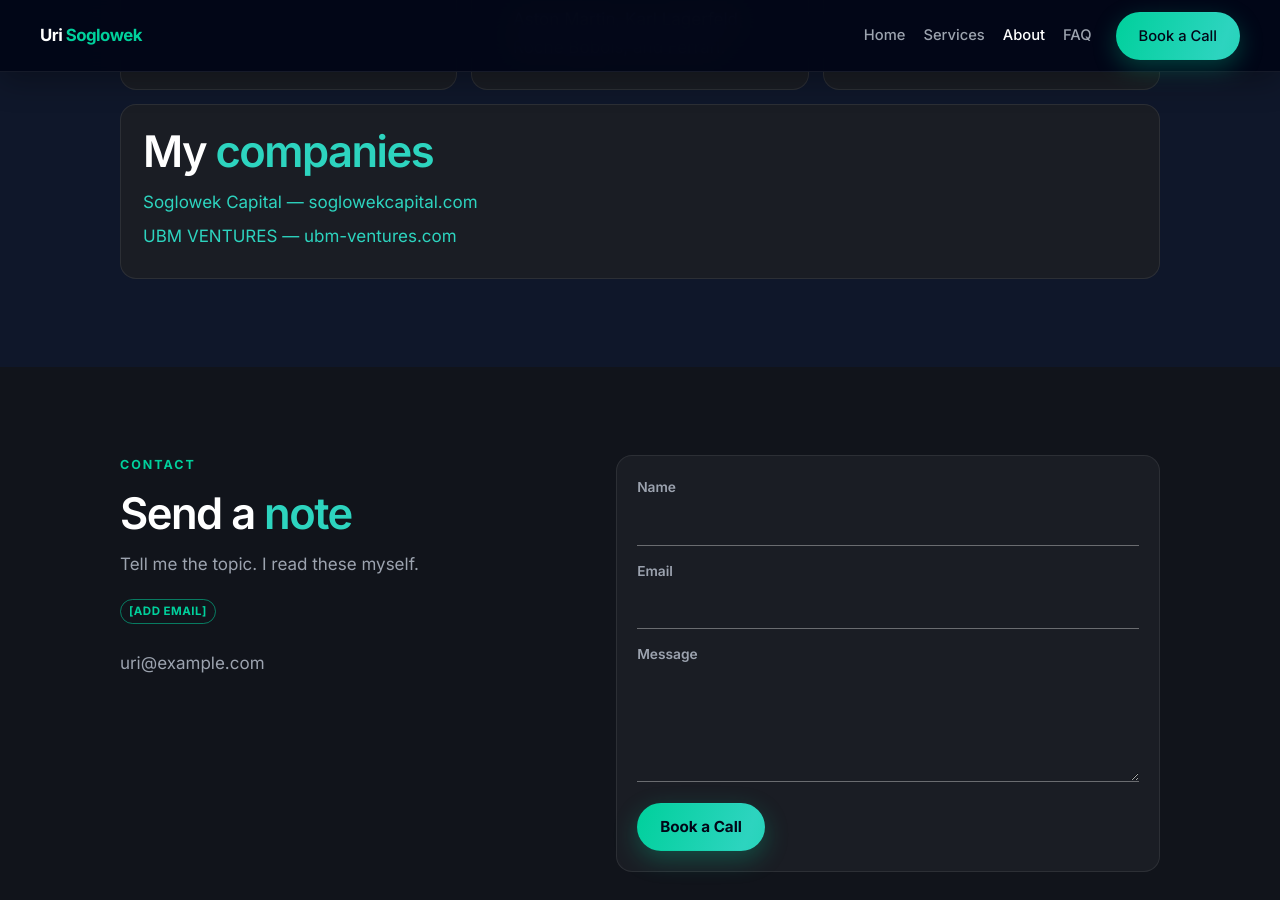
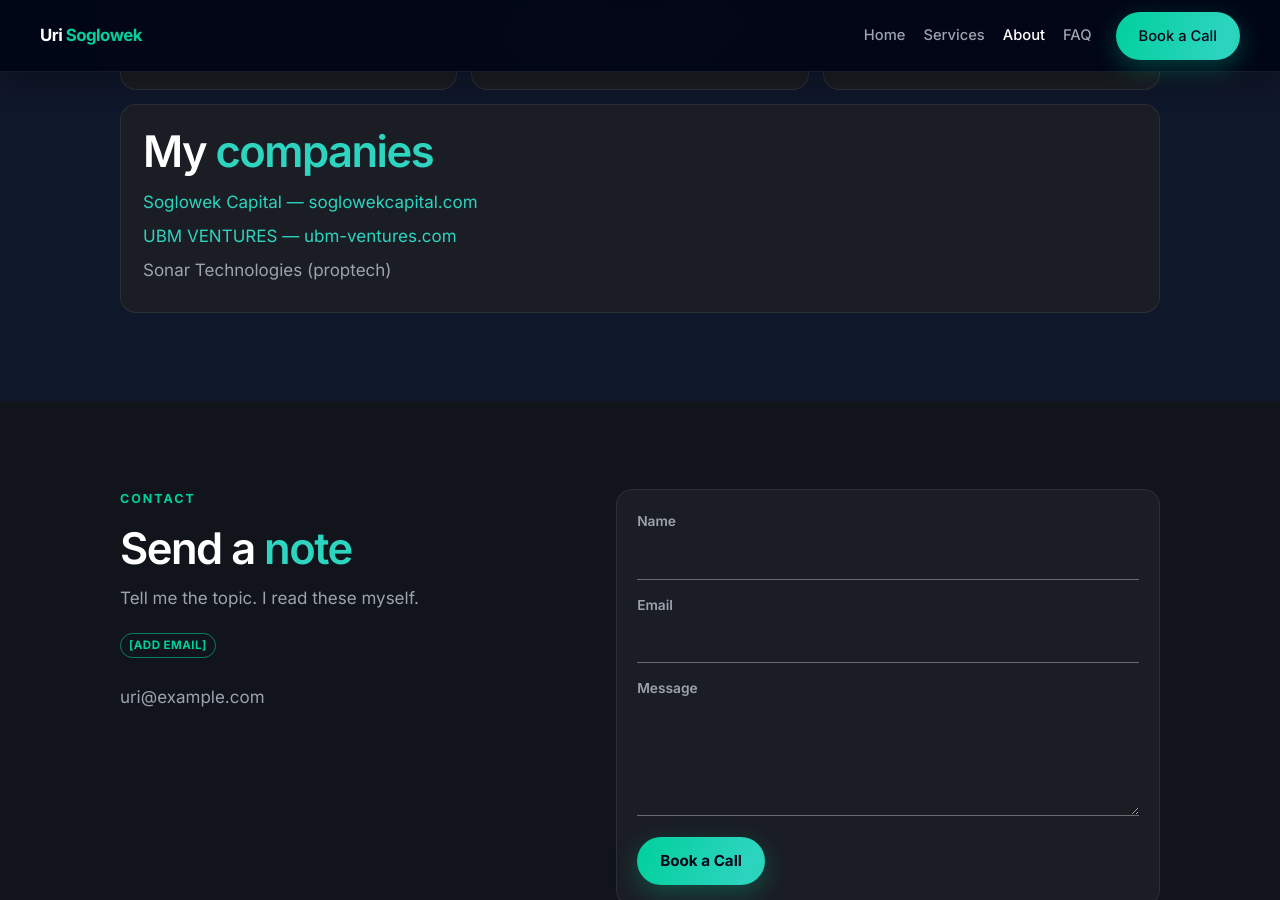
Before and after one commit to urisoglowek-ui/real_estate, a Jekyll site: the page uri/v2/about.html, which Jekyll copies as it is, in a window 1280 px wide and 900 px high, scrolled down 1227 px. Built offline with Jekyll 4.4.1, drawn with Linux system fonts in a browser that asks for light colours.

Commit message:
Name Sonar Technologies on the About page.
The third company is plain text, with no link and no extra description.

Co-authored-by: urisoglowek-ui <urisoglowek-ui@users.noreply.github.com>

```diff
--- a/uri/v2/about.html
+++ b/uri/v2/about.html
@@ -65,6 +65,7 @@
         <ul class="companies">
           <li><a href="https://soglowekcapital.com" target="_blank" rel="noopener">Soglowek Capital — soglowekcapital.com</a></li>
           <li><a href="https://ubm-ventures.com" target="_blank" rel="noopener">UBM VENTURES — ubm-ventures.com</a></li>
+          <li>Sonar Technologies (proptech)</li>
         </ul>
       </article>
     </div>
```
